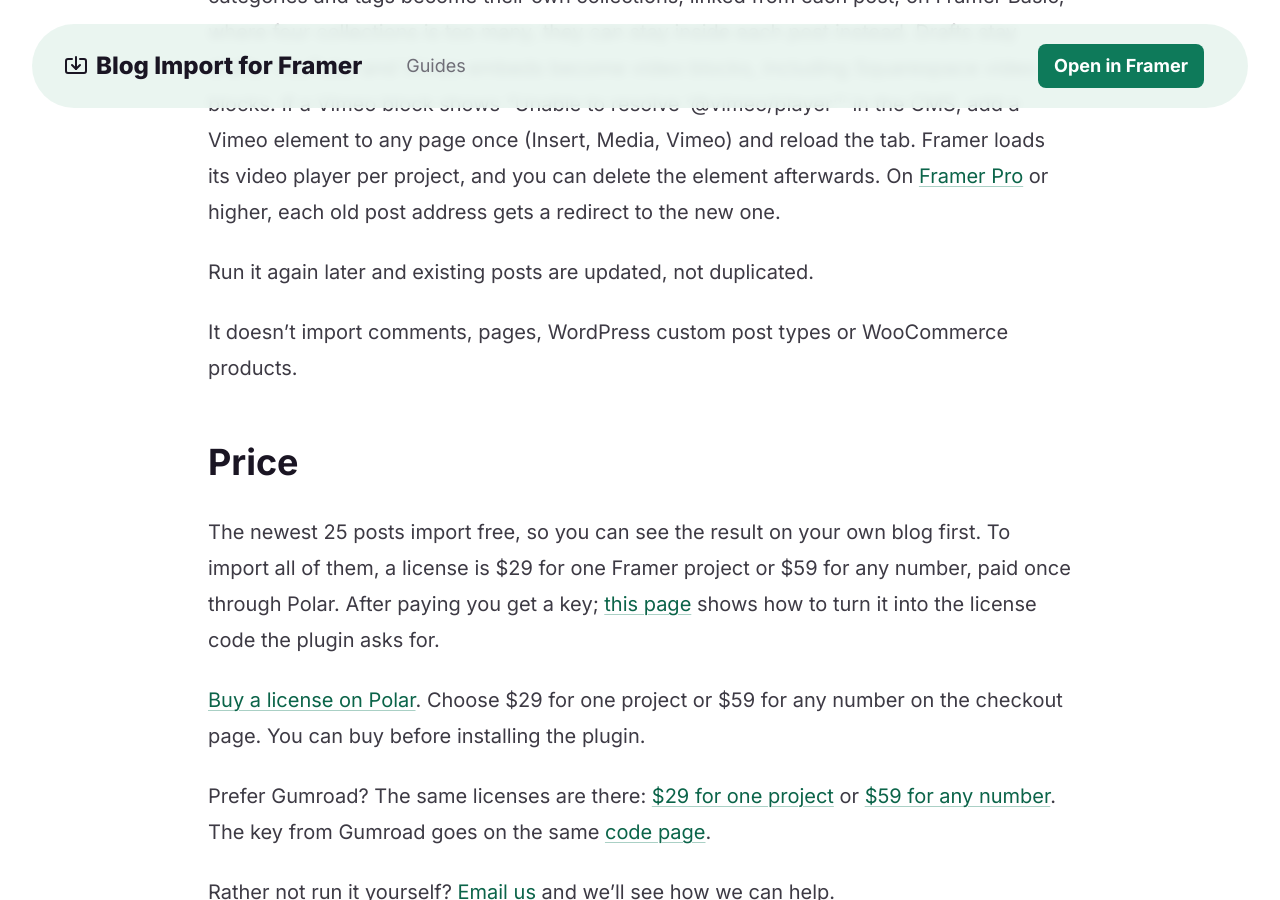
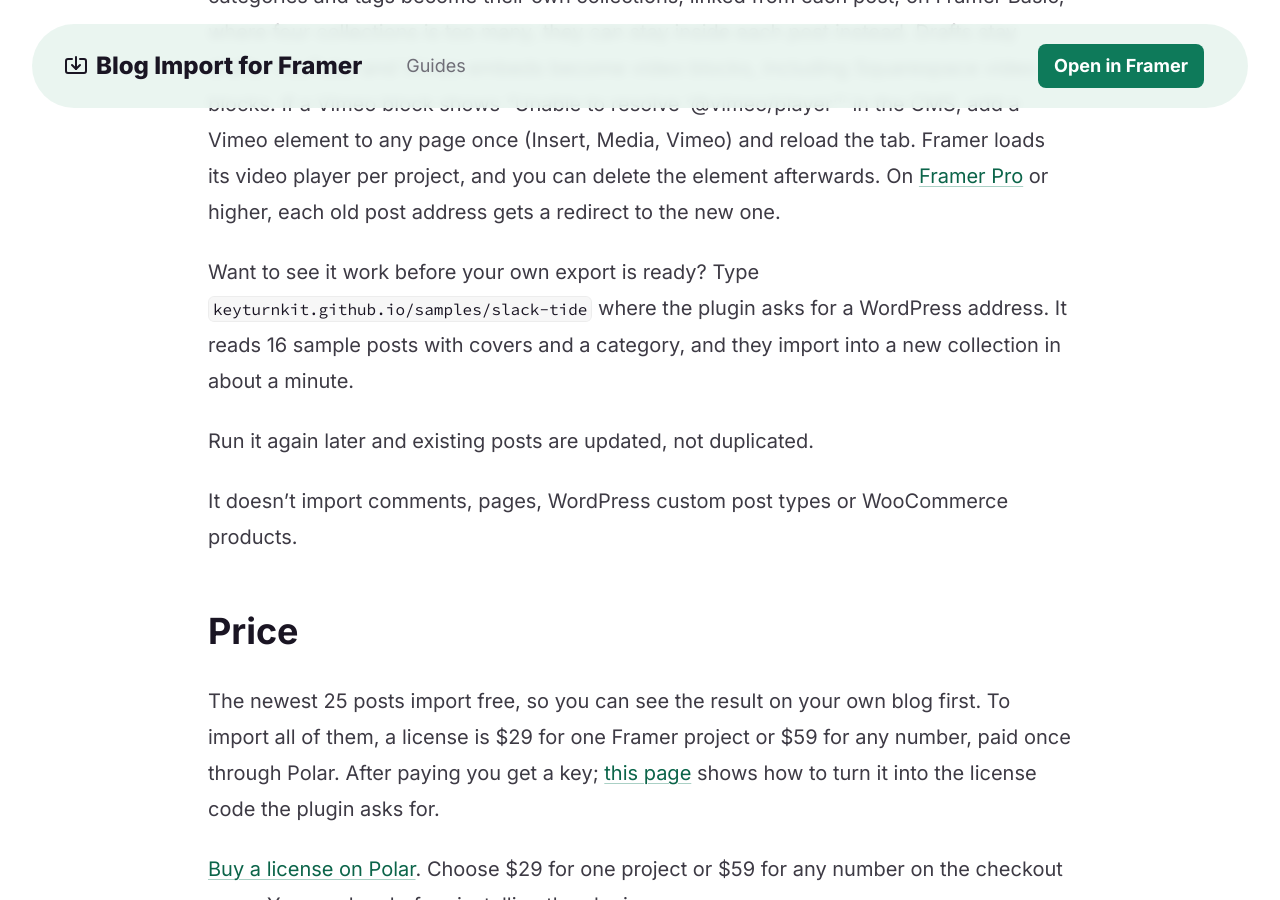
Before and after one commit to keyturnkit/keyturnkit.github.io, a Jekyll site: the page built from blog-import/index.md, in a window 1280 px wide and 900 px high, scrolled down 2396 px. Built offline with Jekyll 4.4.1, drawn with Linux system fonts in a browser that asks for light colours.

Commit message:
V480 sample posts as static WordPress REST files; V482 try-it line on /blog-import/

```diff
--- a/blog-import/index.md
+++ b/blog-import/index.md
@@ -48,6 +48,8 @@
 ## What you get in Framer
 
 Each post arrives with its title, slug, date, cover image, excerpt and body. Authors, categories and tags become their own collections, linked from each post; on Framer Basic, where four collections is too many, they can stay inside each post instead. Drafts stay drafts. YouTube and Vimeo embeds become video blocks, including Squarespace video blocks. If a Vimeo block shows "Unable to resolve '@vimeo/player'" in the CMS, add a Vimeo element to any page once (Insert, Media, Vimeo) and reload the tab. Framer loads its video player per project, and you can delete the element afterwards. On [Framer Pro](https://framer.link/rVPBVzf) or higher, each old post address gets a redirect to the new one.
+
+Want to see it work before your own export is ready? Type `keyturnkit.github.io/samples/slack-tide` where the plugin asks for a WordPress address. It reads 16 sample posts with covers and a category, and they import into a new collection in about a minute.
 
 Run it again later and existing posts are updated, not duplicated.
 
```
Also changed, not shown: 9 other files.
